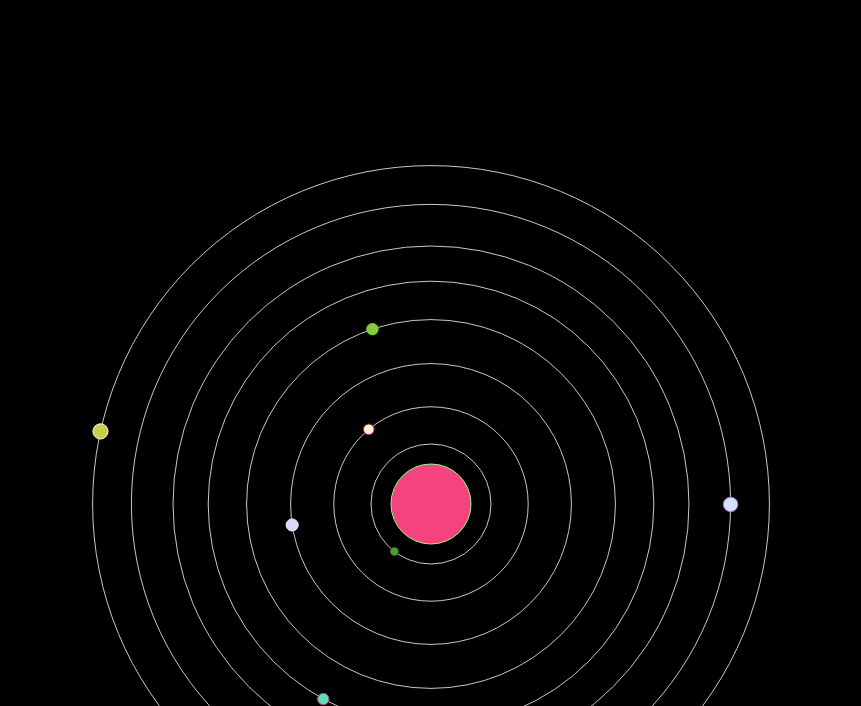
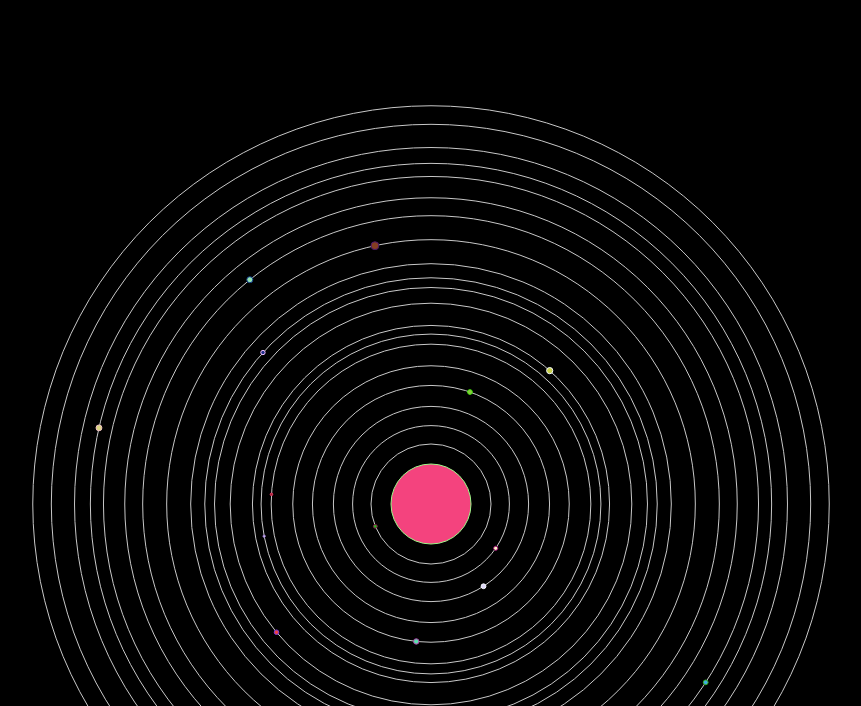
Before and after one commit to CuAnnan/orbit_test, a plain HTML site: page index.html in a window 1280 px wide. Shown: the part 94-800 px from the top of the page, without its empty margins (51-912 px from the left). Drawn offline with nearby package versions, Linux system fonts and the light colour scheme.

Commit message:
Distance scaling, needs serious tweaking

```diff
--- a/index.html
+++ b/index.html
@@ -22,7 +22,7 @@
             <h4>Planet name <span id="currentPlanetName"></span></h4>
             <ul>
               <li>Date: <span id="currentPlanetDayOfYear"></span></li>
-              <li>Satellites:</li>
+              <li>Satellites: <span id="currentPlanetSatelliteCount"></span></li>
             </ul>
           </div>
         </div>
--- a/js/game.js
+++ b/js/game.js
@@ -55,6 +55,8 @@ class Planet
     angularPosition;
     position;
     dayOfYear;
+
+    static ticker = 0;
     // measured in ms
 
     constructor(name)
@@ -62,8 +64,13 @@ class Planet
         this.name = name;
         this.fillColor = randomCelestialBodyColor();
         this.strokeColor = randomCelestialBodyColor();
-        this.satellites = randomSeededIntInRange(0,10);
+        this.satellites = new Array(randomSeededIntInRange(0,10));
         this.dayOfYear = 0;
+    }
+
+    static resetTicker()
+    {
+        Planet.ticker = 0;
     }
 
     /**
@@ -78,8 +85,8 @@ class Planet
     {
         this.orbitalRadius = params.orbitalRadius;
         this.planetaryRadius = params.planetaryRadius;
-        console.log(this.planetaryRadius);
-        this.yearLength = Math.floor(570 * params.yearLength);
+        this.yearLength = Math.floor(350*this.orbitalRadius * Math.pow(2.5, Math.pow(1.25, ++Planet.ticker)));
+
         this.initialAngularPosition = params.angularPosition;
         this.angularPosition = params.angularPosition;
         return this;
@@ -129,7 +136,7 @@ class Planet
 
     addTime(time)
     {
-        this.dayOfYear += time/100;
+        this.dayOfYear += time/250;
         if(this.dayOfYear > this.yearLength)
         {
             this.dayOfYear -= this.yearLength;
@@ -175,25 +182,22 @@ class StarSystem
     {
         let orbitalRadius = 0.15;
         const aveOrbitalDelta = 0.8 / this.planets.length ;
-
-        const avePlanetIndex =Math.floor(this.planets.length / 3)-1;
+        Planet.resetTicker();
 
         const planetSizeMultiplierRatio = 1 / this.planets.length / 2;
         let yearLength = 0.25;
 
         for(let i = 0; i < this.planets.length; i++)
         {
-            const variance = randomSeededIntInRange(0,40) - 20;
+            const variance = randomSeededIntInRange(0,100) - 50;
             const offset = aveOrbitalDelta + (aveOrbitalDelta * variance / 100);
             const planetSizeMultiplierAmount = 0.5 + (i + 1) * planetSizeMultiplierRatio;
 
             this.planets[i].initialise({
                 orbitalRadius,
                 planetaryRadius:offset * planetSizeMultiplierAmount,
-                yearLength,
                 angularPosition:Game.prng() * Math.PI * 2
             });
-            yearLength *= Math.pow(2, 1.005);
 
             orbitalRadius += offset;
 
@@ -339,6 +343,7 @@ class Game {
             this.currentPlanet = this.underMouse;
             this.$currentPlanetContainer.style.visibility = "visible";
             document.getElementById('currentPlanetName').innerText = this.underMouse.name;
+            document.getElementById('currentPlanetSatelliteCount').innerText = this.underMouse.satellites.length;
         }
         else
         {
@@ -441,7 +446,7 @@ class Game {
                 {
                     name:'Cerulean Path',
                     stars:1,
-                    planetStarRatio:8
+                    planetStarRatio:20
                 },
             ]}
         };
```
